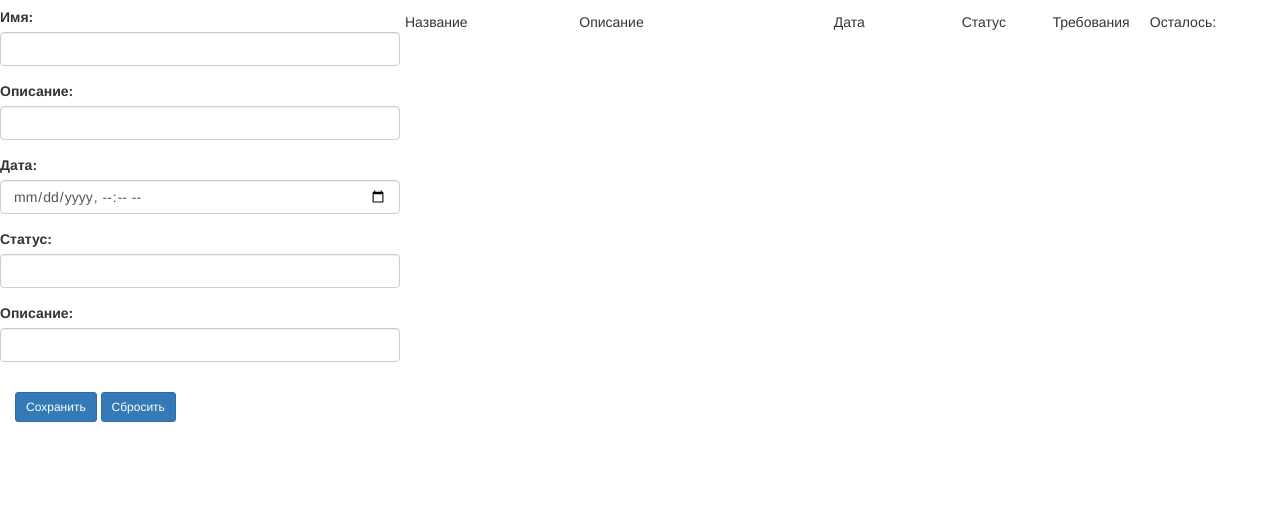
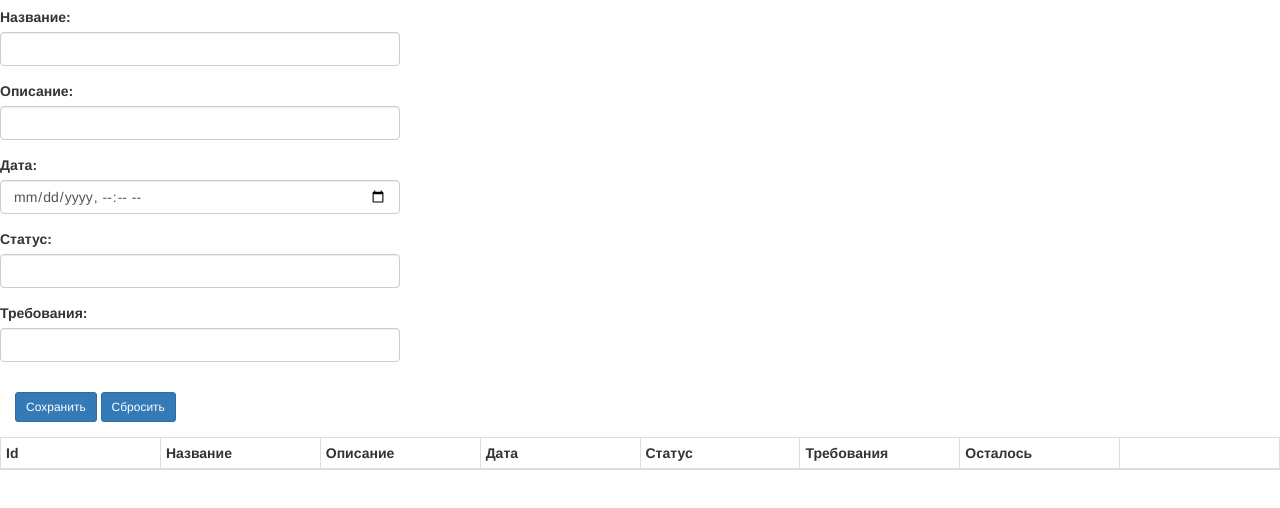
Before and after one commit to The-One-Who-Speaks-and-Depicts/conference_timer, a website: page public/timer.html in a window 1280 px wide. Shown: the part 56-564 px from the top of the page. Drawn offline with nearby package versions, Linux system fonts and the light colour scheme.

Commit message:
page rebuilding first

```diff
--- a/public/timer.html
+++ b/public/timer.html
@@ -16,7 +16,7 @@
 <form name="userForm">
       <input type="hidden" name="id" value="0" />
       <div class="form-group">
-        <label for="name">Имя:</label>
+        <label for="name">Название:</label>
         <input class="form-control" name="name" />
       </div>
       <div class="form-group">
@@ -32,7 +32,7 @@
         <input class="form-control" name="stat" />
       </div>
       <div class="form-group">
-        <label for="req_size">Описание:</label>
+        <label for="req_size">Требования:</label>
         <input class="form-control" name="req_size" />
       </div>
       <div class="panel-body">
@@ -43,8 +43,20 @@
 </aside>
 
 <div>
-<table id="confs">
-<tr><td class="identificator">Id</td><td id="nameText">Название</td><td id="descText">Описание</td><td id="dateText">Дата</td><td id="status">Статус</td><td id="status">Требования</td><td id="dateText">Осталось:</td></tr>
+<table class="table table-condensed table-striped table-bordered">
+      <thead>
+        <tr>
+          <th>Id</th>
+          <th>Название</th>
+          <th>Описание</th>
+          <th>Дата</th>
+          <th>Статус</th>
+          <th>Требования</th>
+          <th>Осталось</th>
+          <th></th>
+        </tr>
+      </thead>
+      <tbody></tbody>
 </table>
 </div>
 
@@ -89,7 +101,10 @@
     <option>знаков (с пробелами)</option>
     <option>знаков (без пробелов)</option>
 </select><br><br>
-<button id="addingButton">Добавить конференцию</button><br><br> -->
+<button id="addingButton">Добавить конференцию</button><br><br>
+<table id="confs">
+<tr><td class="identificator">Id</td><td id="nameText">Название</td><td id="descText">Описание</td><td id="dateText">Дата</td><td id="status">Статус</td><td id="status">Требования</td><td id="dateText">Осталось:</td></tr>
+</table>-->
 
 
 </body>
```
